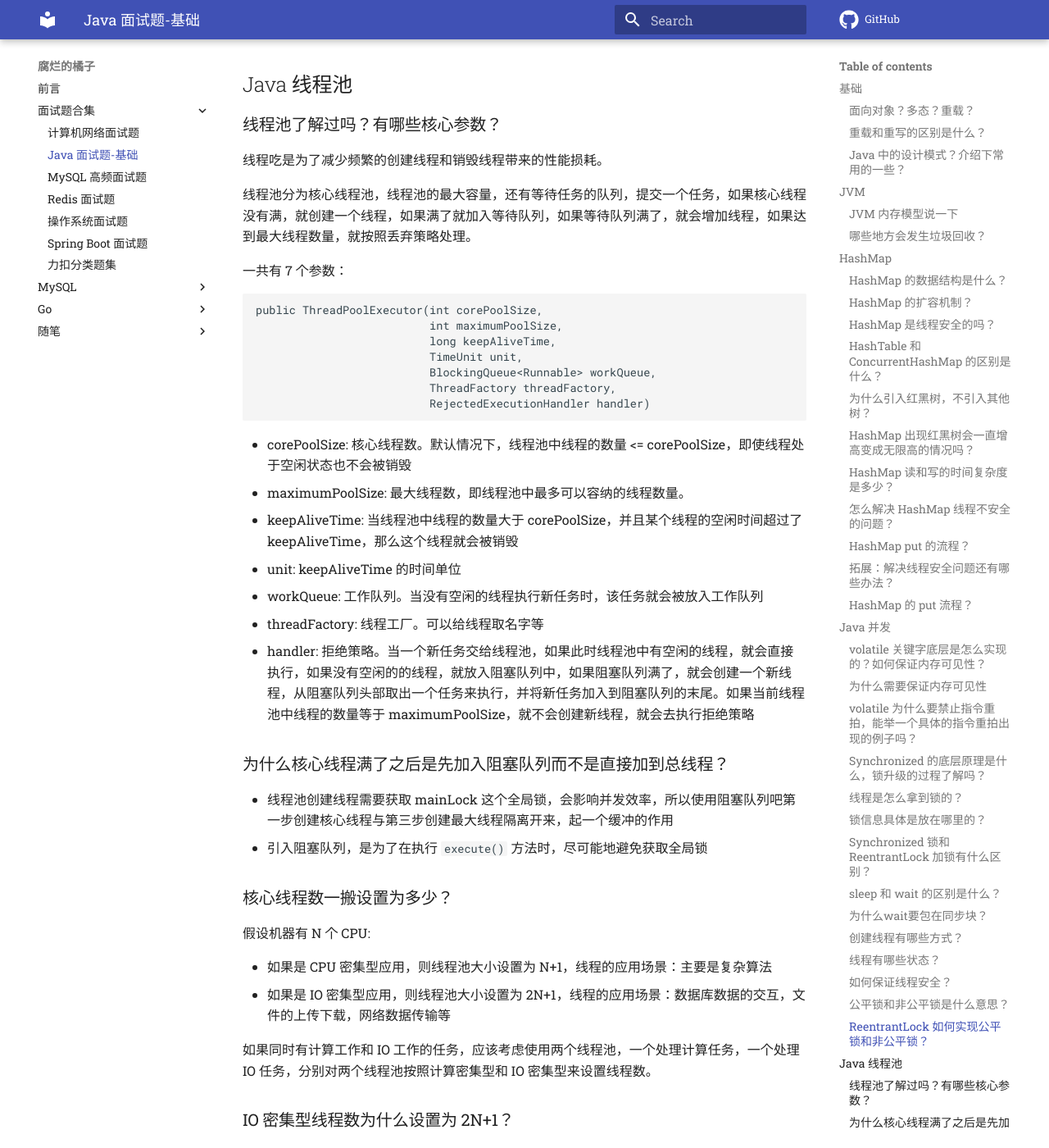
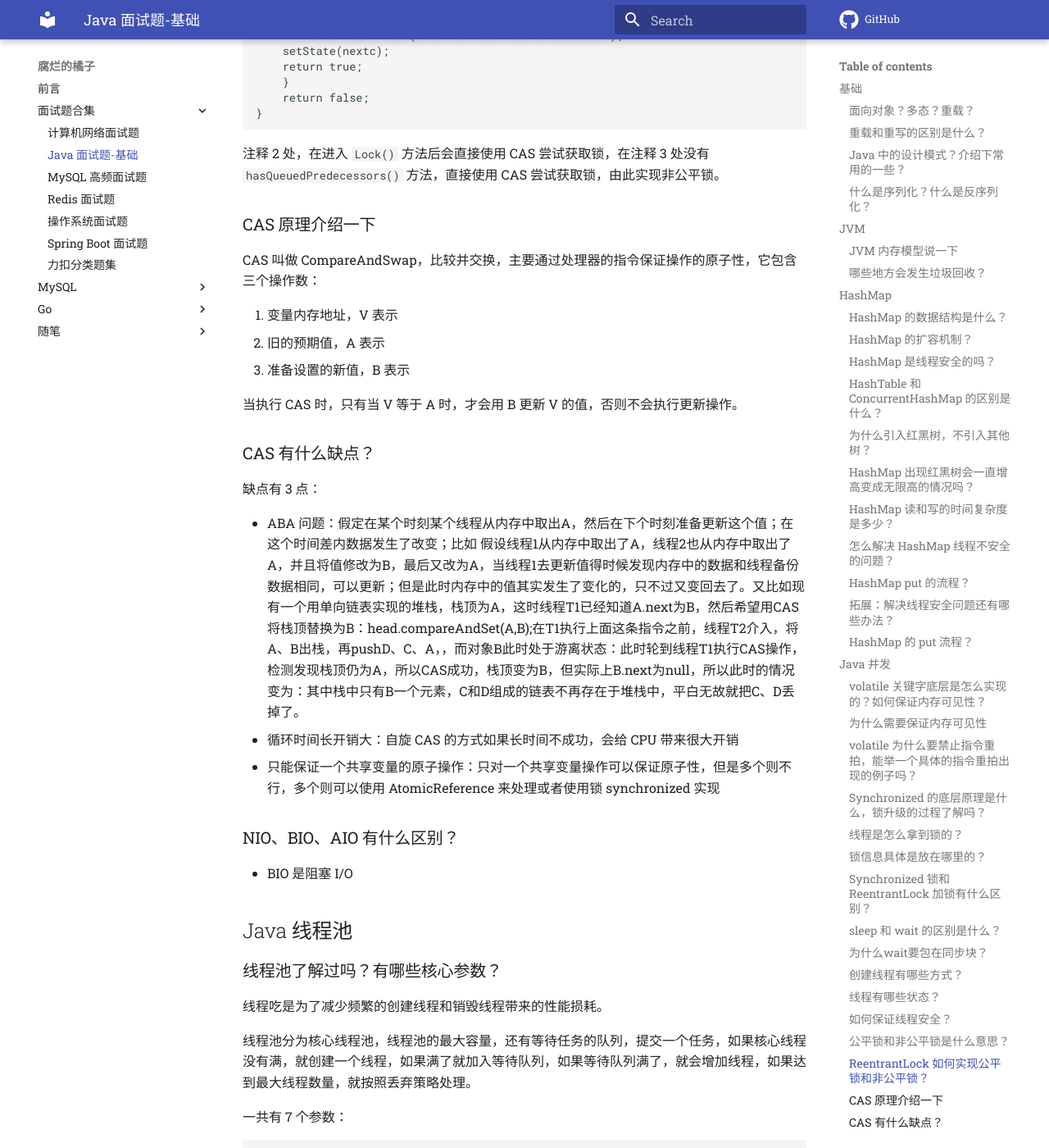
Before and after one commit to z1ming/cs-Hydra, an MkDocs documentation site: the page built from docs/文章/Java-base.md, in a window 1280 px wide and 1400 px high, scrolled down 12884 px. Shown: the whole window at 82% size. Built offline with MkDocs 1.6.1 and Material for MkDocs 9.7.7, drawn with Linux system fonts in a browser that asks for light colours; comment, search, counter and statistics services are not loaded; some of the changed text lies outside the part shown.

Commit message:
Update Java-base.md
Signed-off-by: Ziming Meng <zimingm94@gmail.com>

```diff
--- a/docs/文章/Java-base.md
+++ b/docs/文章/Java-base.md
@@ -66,6 +66,10 @@ class Bird extends Animal {
 - 单例模式：确保一个类只有一个实例，并提供一个全局访问点
 - 工厂方法模式：定义一个创建对象的接口，但让实现这个接口的类来决定实例化哪个类
 - 抽象工厂模式；提供一个接口，用于创建相关或依赖对象的家族，而不需要指明具体类
+
+### 什么是序列化？什么是反序列化？
+
+不同进程间通信时，可以发送各种类型的数据，包括文本、图片、音频、视频等，而这些数据都会以二进制序列的形式在网络上传送。当两个 Java 进程通信时，也能实现进程间对象的传送，这就是通过序列化和反序列化。序列化是指将 Java 对象转化为字节序列的过程，反序列化是指将字节序列转化为 Java 对象的过程。
 
 ## JVM
 
@@ -434,6 +438,28 @@ final boolean nonfairTryAcquire(int acquires) {
 
 注释 2 处，在进入 `Lock()` 方法后会直接使用 CAS 尝试获取锁，在注释 3 处没有 `hasQueuedPredecessors()` 方法，直接使用 CAS 尝试获取锁，由此实现非公平锁。
 
+### CAS 原理介绍一下
+
+CAS 叫做 CompareAndSwap，比较并交换，主要通过处理器的指令保证操作的原子性，它包含三个操作数：
+
+1. 变量内存地址，V 表示
+2. 旧的预期值，A 表示
+3. 准备设置的新值，B 表示
+
+当执行 CAS 时，只有当 V 等于 A 时，才会用 B 更新 V 的值，否则不会执行更新操作。
+
+### CAS 有什么缺点？
+
+缺点有 3 点：
+
+- ABA 问题：假定在某个时刻某个线程从内存中取出A，然后在下个时刻准备更新这个值；在这个时间差内数据发生了改变；比如 假设线程1从内存中取出了A，线程2也从内存中取出了A，并且将值修改为B，最后又改为A，当线程1去更新值得时候发现内存中的数据和线程备份数据相同，可以更新；但是此时内存中的值其实发生了变化的，只不过又变回去了。又比如现有一个用单向链表实现的堆栈，栈顶为A，这时线程T1已经知道A.next为B，然后希望用CAS将栈顶替换为B：head.compareAndSet(A,B);在T1执行上面这条指令之前，线程T2介入，将A、B出栈，再pushD、C、A，，而对象B此时处于游离状态：此时轮到线程T1执行CAS操作，检测发现栈顶仍为A，所以CAS成功，栈顶变为B，但实际上B.next为null，所以此时的情况变为：其中栈中只有B一个元素，C和D组成的链表不再存在于堆栈中，平白无故就把C、D丢掉了。
+- 循环时间长开销大：自旋 CAS 的方式如果长时间不成功，会给 CPU 带来很大开销
+- 只能保证一个共享变量的原子操作：只对一个共享变量操作可以保证原子性，但是多个则不行，多个则可以使用 AtomicReference 来处理或者使用锁 synchronized 实现
+
+### NIO、BIO、AIO 有什么区别？
+
+- BIO 是阻塞 I/O
+
 ## Java 线程池
 
 ### 线程池了解过吗？有哪些核心参数？
```
